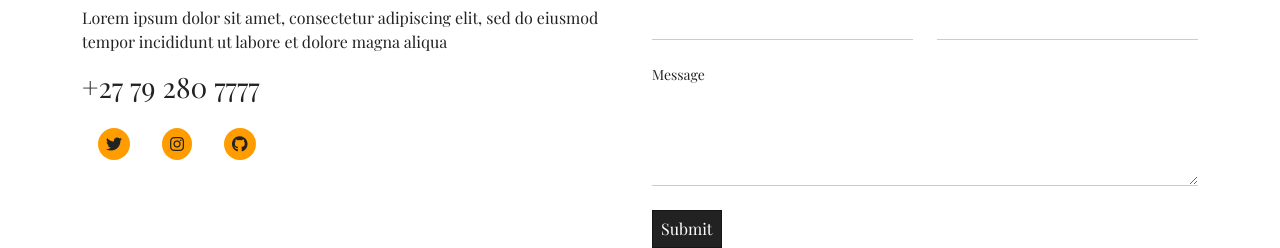
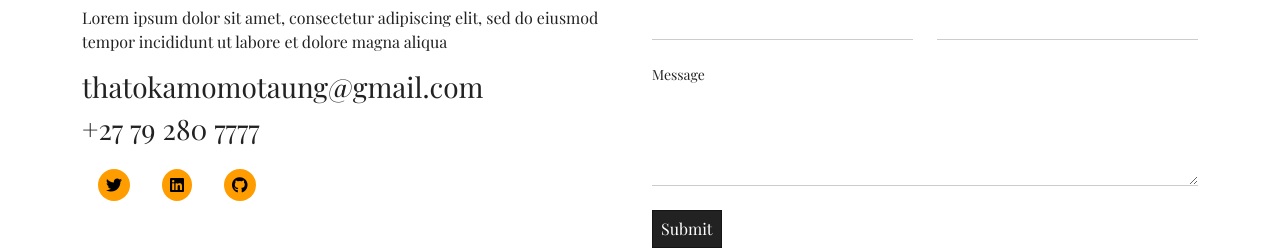
Before and after one commit to ThisThato/Portfolio, a React (Create React App) app: page / in a window 1280 px wide. Shown: the part 3396-3644 px from the top of the page. Built offline with nearby package versions, Linux system fonts and the light colour scheme.

Commit message:
footer edits

```diff
--- a/src/components/Footer.js
+++ b/src/components/Footer.js
@@ -12,12 +12,18 @@ const Footer = () => {
               Lorem ipsum dolor sit amet, consectetur adipiscing elit, sed do eiusmod tempor incididunt ut labore et
               dolore magna aliqua
             </p>
+            <h3>thatokamomotaung@gmail.com</h3>
             <h3>+27 79 280 7777</h3>
-
             <div>
-              <i className="fab fa-twitter"></i>
-              <i className="fab fa-instagram"></i>
-              <i className="fab fa-github"></i>
+              <a href="https://twitter.com/_thatomotaung">
+                <i className="fab fa-twitter"></i>
+              </a>
+              <a href="https://www.linkedin.com/in/thato-motaung-3a727814a/">
+                <i className="fab fa-linkedin"></i>
+              </a>
+              <a href="https://github.com/ThisThato">
+                <i className="fab fa-github"></i>
+              </a>
             </div>
           </Col>
           <Col sm={12} md={6} lg={6}>
--- a/src/style.scss
+++ b/src/style.scss
@@ -182,6 +182,7 @@ body {
   text-align: left;
 
   i {
+    color: black;
     margin: 1rem;
     border-radius: 50%;
     background-color: #ff9d00;
@@ -193,6 +194,16 @@ body {
     border-top-style: hidden;
     border-right-style: hidden;
     border-left-style: hidden;
+  }
+  input:focus,
+  .form-control:focus,
+  input.form-control:focus {
+    outline: none !important;
+    outline-width: 0 !important;
+    box-shadow: none !important;
+    -moz-box-shadow: none !important;
+    -webkit-box-shadow: none;
+    border-bottom: 1px solid orange;
   }
 
   .form-label,
```
